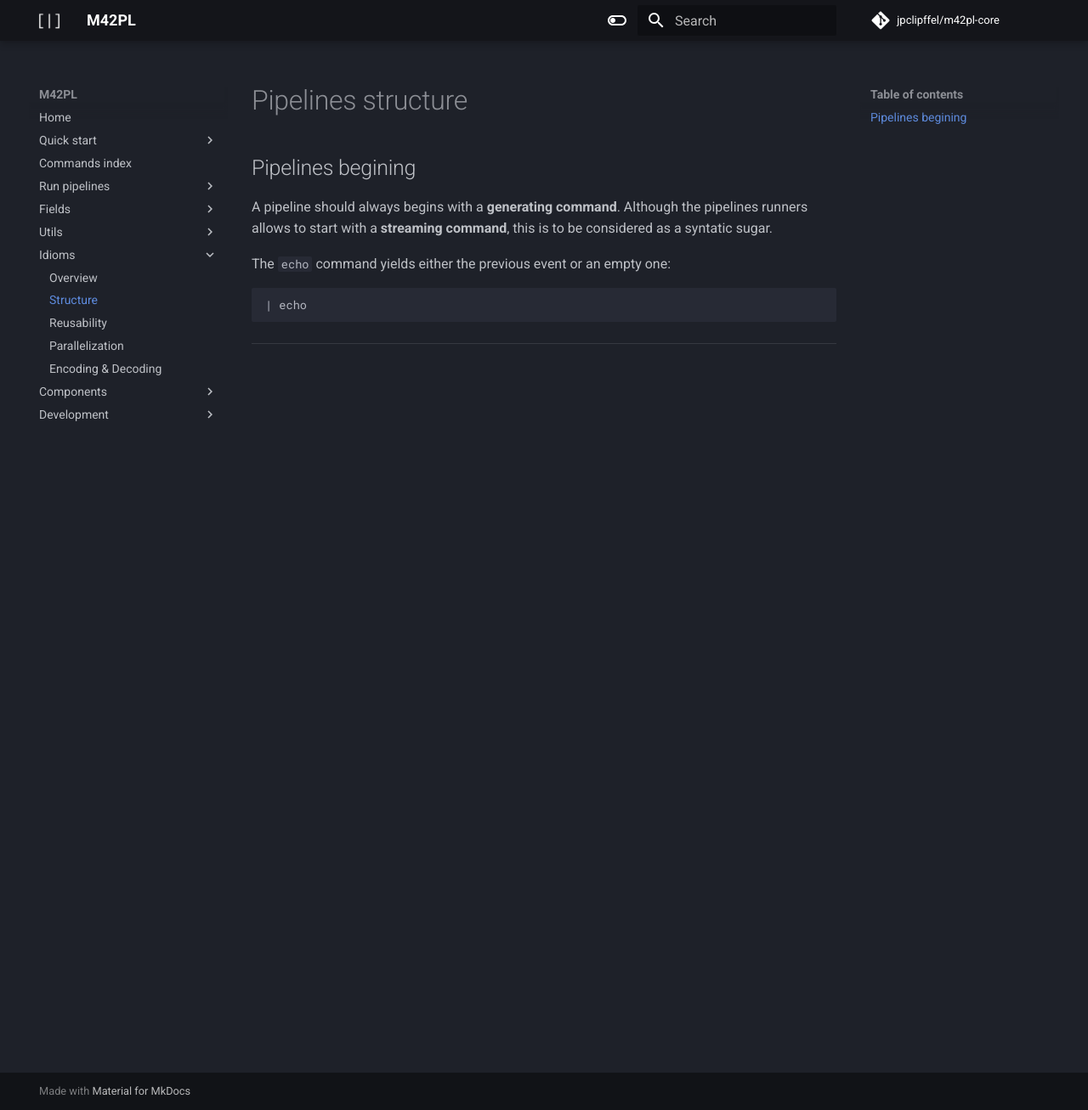
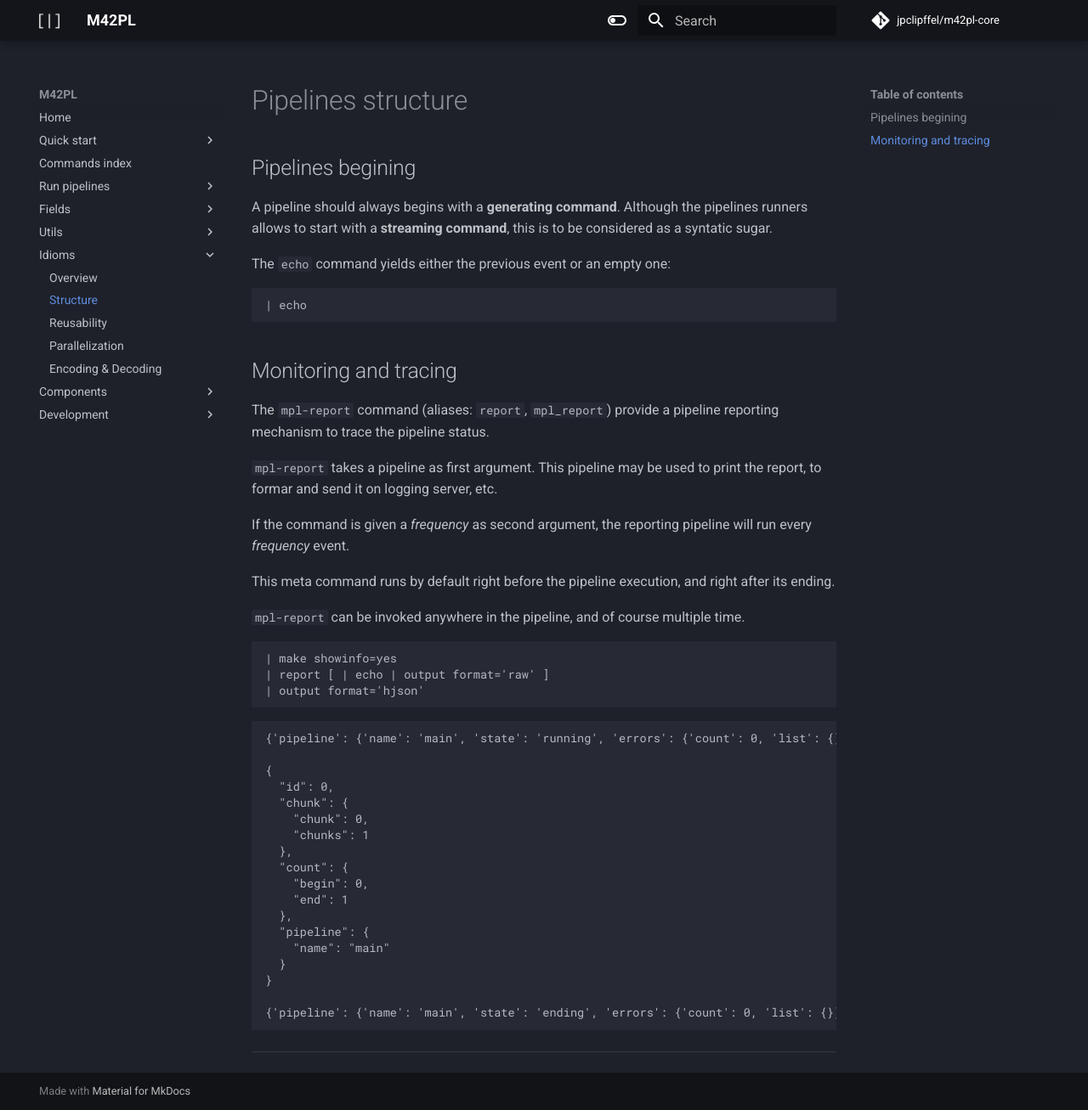
Before and after one commit to jpclipffel/m42pl-core, an MkDocs documentation site: the page built from docs/docs/idioms/pipelines_structure.md, in a window 1280 px wide and 1307 px high. Shown: the whole window at 85% size. Built offline with MkDocs 1.6.1 and Material for MkDocs 9.7.7, drawn with Linux system fonts in a browser that asks for light colours; comment, search, counter and statistics services are not loaded.

Commit message:
[Feat] Added report and update parallelization doc

````diff
--- a/docs/docs/idioms/pipelines_structure.md
+++ b/docs/docs/idioms/pipelines_structure.md
@@ -12,4 +12,48 @@ The `echo` command yields either the previous event or an empty one:
 | echo
 ```
 
+## Monitoring and tracing
+
+The `mpl-report` command (aliases: `report`, `mpl_report`) provide a pipeline
+reporting mechanism to trace the pipeline status.
+
+`mpl-report` takes a pipeline as first argument. This pipeline may be used
+to print the report, to formar and send it on logging server, etc.
+
+If the command is given a _frequency_ as second argument, the reporting
+pipeline will run every _frequency_ event.
+
+This meta command runs by default right before the pipeline execution, and
+right after its ending.
+
+`mpl-report` can be invoked anywhere in the pipeline, and of course multiple
+time.
+
+```
+| make showinfo=yes
+| report [ | echo | output format='raw' ]
+| output format='hjson'
+```
+
+```
+{'pipeline': {'name': 'main', 'state': 'running', 'errors': {'count': 0, 'list': {}}}, 'report': {'frequency': -1}}
+
+{
+  "id": 0,
+  "chunk": {
+    "chunk": 0,
+    "chunks": 1
+  },
+  "count": {
+    "begin": 0,
+    "end": 1
+  },
+  "pipeline": {
+    "name": "main"
+  }
+}
+
+{'pipeline': {'name': 'main', 'state': 'ending', 'errors': {'count': 0, 'list': {}}}, 'report': {'frequency': -1}}
+```
+
 ---
````
Also changed, not shown: docs/docs/idioms/parallelization.md (+2 -2 lines), docs/docs/utils/time.md (+2 -0 lines).
